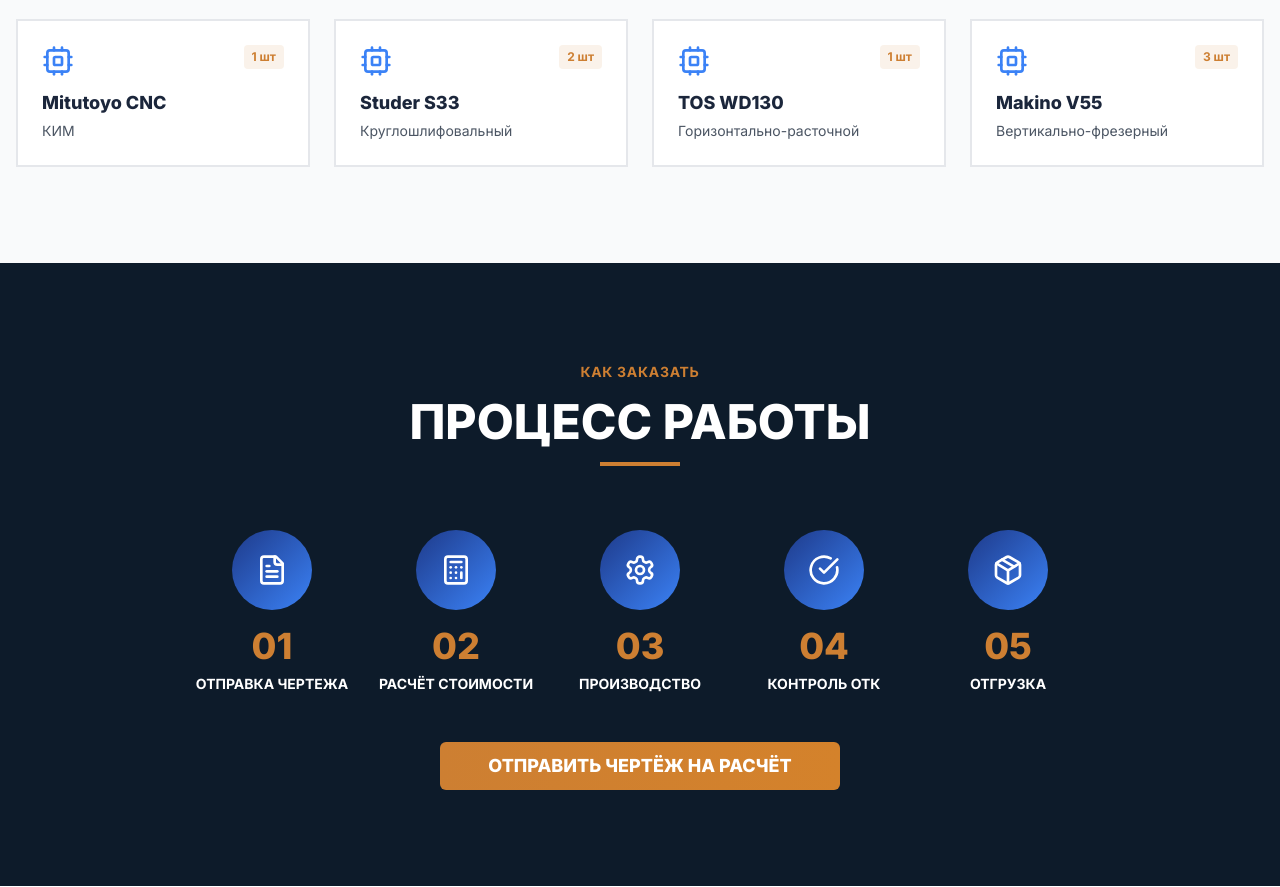
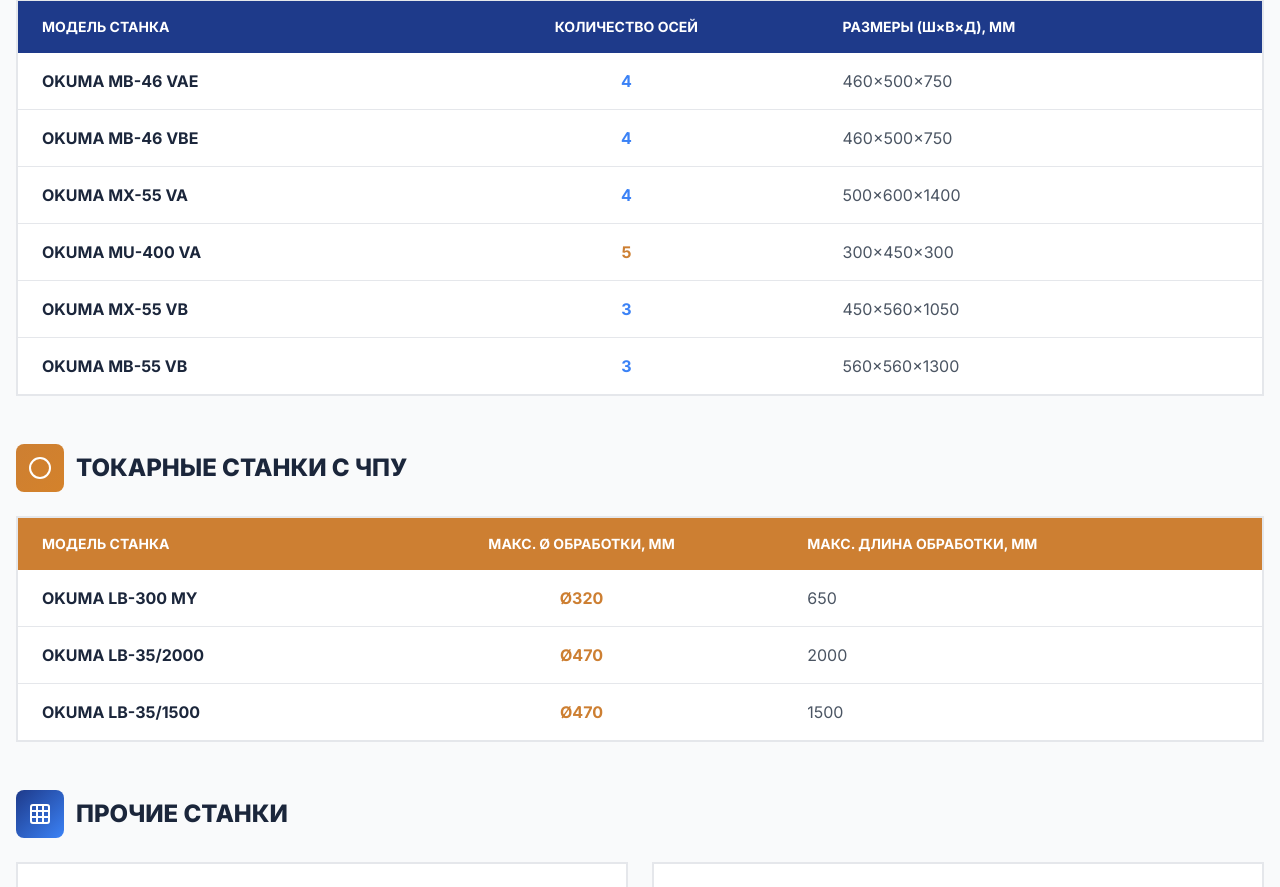
Before and after one commit to pr-poehali-dev/kino-invest-platform, a React (Vite) app: page /production in a window 1280 px wide. Shown: the part 1860-2747 px from the top of the page. Built offline with nearby package versions, Linux system fonts and the light colour scheme.

Commit message:
Копирование парка станков мехобработки

```diff
--- a/src/pages/Production.tsx
+++ b/src/pages/Production.tsx
@@ -134,31 +134,157 @@ const Production = () => {
               ОБОРУДОВАНИЕ
             </div>
             <h2 className="text-4xl md:text-5xl font-black text-[#1B263B] mb-4 uppercase">
-              Наш парк станков
+              Парк станков по механообработке
             </h2>
-            <div className="w-20 h-1 bg-[#CD7F32] mx-auto" />
+            <div className="w-20 h-1 bg-[#CD7F32] mx-auto mb-6" />
+            <p className="text-lg text-gray-600 max-w-3xl mx-auto">
+              Все оборудование оснащено ЧПУ (числовым программным управлением) и магазинами подачи и замены инструмента
+            </p>
           </div>
 
-          <div className="grid md:grid-cols-2 lg:grid-cols-4 gap-6 max-w-7xl mx-auto">
-            {[
-              { name: 'OKUMA LB-3000', type: 'Токарный с ЧПУ', count: '3 шт' },
-              { name: 'DMG MORI NVX5100', type: 'Фрезерный 5-осевой', count: '2 шт' },
-              { name: 'HAAS VF-4', type: 'Обрабатывающий центр', count: '4 шт' },
-              { name: 'Mazak Integrex', type: 'Токарно-фрезерный', count: '2 шт' },
-              { name: 'Mitutoyo CNC', type: 'КИМ', count: '1 шт' },
-              { name: 'Studer S33', type: 'Круглошлифовальный', count: '2 шт' },
-              { name: 'TOS WD130', type: 'Горизонтально-расточной', count: '1 шт' },
-              { name: 'Makino V55', type: 'Вертикально-фрезерный', count: '3 шт' }
-            ].map((machine, idx) => (
-              <div key={idx} className="bg-white border-2 border-gray-200 hover:border-[#3B82F6] p-6 transition-all hover:shadow-lg group">
-                <div className="flex items-start justify-between mb-3">
-                  <Icon name="Cpu" size={32} className="text-[#3B82F6] group-hover:scale-110 transition-transform" />
-                  <span className="text-xs font-bold text-[#CD7F32] bg-[#CD7F32]/10 px-2 py-1 rounded">{machine.count}</span>
+          <div className="max-w-7xl mx-auto space-y-12">
+            <div>
+              <h3 className="text-2xl font-black text-[#1B263B] mb-6 uppercase flex items-center gap-3">
+                <div className="w-12 h-12 bg-gradient-to-br from-[#1E3A8A] to-[#3B82F6] rounded-lg flex items-center justify-center">
+                  <Icon name="Box" size={24} className="text-white" />
                 </div>
-                <h3 className="text-lg font-black text-[#1B263B] mb-1">{machine.name}</h3>
-                <p className="text-sm text-gray-600">{machine.type}</p>
+                Фрезерные обрабатывающие центры
+              </h3>
+              <div className="bg-white border-2 border-gray-200 overflow-hidden">
+                <div className="overflow-x-auto">
+                  <table className="w-full">
+                    <thead className="bg-[#1E3A8A] text-white">
+                      <tr>
+                        <th className="px-6 py-4 text-left text-sm font-bold uppercase">Модель станка</th>
+                        <th className="px-6 py-4 text-center text-sm font-bold uppercase">Количество осей</th>
+                        <th className="px-6 py-4 text-left text-sm font-bold uppercase">Размеры (Ш×В×Д), мм</th>
+                      </tr>
+                    </thead>
+                    <tbody className="divide-y divide-gray-200">
+                      <tr className="hover:bg-gray-50 transition-colors">
+                        <td className="px-6 py-4 font-bold text-[#1B263B]">OKUMA MB-46 VAE</td>
+                        <td className="px-6 py-4 text-center text-[#3B82F6] font-bold">4</td>
+                        <td className="px-6 py-4 text-gray-600">460×500×750</td>
+                      </tr>
+                      <tr className="hover:bg-gray-50 transition-colors">
+                        <td className="px-6 py-4 font-bold text-[#1B263B]">OKUMA MB-46 VBE</td>
+                        <td className="px-6 py-4 text-center text-[#3B82F6] font-bold">4</td>
+                        <td className="px-6 py-4 text-gray-600">460×500×750</td>
+                      </tr>
+                      <tr className="hover:bg-gray-50 transition-colors">
+                        <td className="px-6 py-4 font-bold text-[#1B263B]">OKUMA MX-55 VA</td>
+                        <td className="px-6 py-4 text-center text-[#3B82F6] font-bold">4</td>
+                        <td className="px-6 py-4 text-gray-600">500×600×1400</td>
+                      </tr>
+                      <tr className="hover:bg-gray-50 transition-colors">
+                        <td className="px-6 py-4 font-bold text-[#1B263B]">OKUMA MU-400 VA</td>
+                        <td className="px-6 py-4 text-center text-[#CD7F32] font-bold">5</td>
+                        <td className="px-6 py-4 text-gray-600">300×450×300</td>
+                      </tr>
+                      <tr className="hover:bg-gray-50 transition-colors">
+                        <td className="px-6 py-4 font-bold text-[#1B263B]">OKUMA MX-55 VB</td>
+                        <td className="px-6 py-4 text-center text-[#3B82F6] font-bold">3</td>
+                        <td className="px-6 py-4 text-gray-600">450×560×1050</td>
+                      </tr>
+                      <tr className="hover:bg-gray-50 transition-colors">
+                        <td className="px-6 py-4 font-bold text-[#1B263B]">OKUMA MB-55 VB</td>
+                        <td className="px-6 py-4 text-center text-[#3B82F6] font-bold">3</td>
+                        <td className="px-6 py-4 text-gray-600">560×560×1300</td>
+                      </tr>
+                    </tbody>
+                  </table>
+                </div>
               </div>
-            ))}
+            </div>
+
+            <div>
+              <h3 className="text-2xl font-black text-[#1B263B] mb-6 uppercase flex items-center gap-3">
+                <div className="w-12 h-12 bg-gradient-to-br from-[#CD7F32] to-[#D4822B] rounded-lg flex items-center justify-center">
+                  <Icon name="Circle" size={24} className="text-white" />
+                </div>
+                Токарные станки с ЧПУ
+              </h3>
+              <div className="bg-white border-2 border-gray-200 overflow-hidden">
+                <div className="overflow-x-auto">
+                  <table className="w-full">
+                    <thead className="bg-[#CD7F32] text-white">
+                      <tr>
+                        <th className="px-6 py-4 text-left text-sm font-bold uppercase">Модель станка</th>
+                        <th className="px-6 py-4 text-center text-sm font-bold uppercase">Макс. Ø обработки, мм</th>
+                        <th className="px-6 py-4 text-left text-sm font-bold uppercase">Макс. длина обработки, мм</th>
+                      </tr>
+                    </thead>
+                    <tbody className="divide-y divide-gray-200">
+                      <tr className="hover:bg-gray-50 transition-colors">
+                        <td className="px-6 py-4 font-bold text-[#1B263B]">OKUMA LB-300 MY</td>
+                        <td className="px-6 py-4 text-center text-[#CD7F32] font-bold">Ø320</td>
+                        <td className="px-6 py-4 text-gray-600">650</td>
+                      </tr>
+                      <tr className="hover:bg-gray-50 transition-colors">
+                        <td className="px-6 py-4 font-bold text-[#1B263B]">OKUMA LB-35/2000</td>
+                        <td className="px-6 py-4 text-center text-[#CD7F32] font-bold">Ø470</td>
+                        <td className="px-6 py-4 text-gray-600">2000</td>
+                      </tr>
+                      <tr className="hover:bg-gray-50 transition-colors">
+                        <td className="px-6 py-4 font-bold text-[#1B263B]">OKUMA LB-35/1500</td>
+                        <td className="px-6 py-4 text-center text-[#CD7F32] font-bold">Ø470</td>
+                        <td className="px-6 py-4 text-gray-600">1500</td>
+                      </tr>
+                    </tbody>
+                  </table>
+                </div>
+              </div>
+            </div>
+
+            <div>
+              <h3 className="text-2xl font-black text-[#1B263B] mb-6 uppercase flex items-center gap-3">
+                <div className="w-12 h-12 bg-gradient-to-br from-[#1E3A8A] to-[#3B82F6] rounded-lg flex items-center justify-center">
+                  <Icon name="Grid3x3" size={24} className="text-white" />
+                </div>
+                Прочие станки
+              </h3>
+              <div className="grid md:grid-cols-2 gap-6">
+                <div className="bg-white border-2 border-gray-200 hover:border-[#3B82F6] p-6 transition-all hover:shadow-lg">
+                  <div className="flex items-start gap-4">
+                    <Icon name="Cpu" size={40} className="text-[#3B82F6]" />
+                    <div>
+                      <h4 className="text-xl font-black text-[#1B263B] mb-2">КИМ Mitutoyo CNC</h4>
+                      <p className="text-sm text-gray-600 mb-3">Координатно-измерительная машина</p>
+                      <div className="space-y-1 text-sm text-gray-600">
+                        <div className="flex items-center gap-2">
+                          <Icon name="Check" size={16} className="text-[#3B82F6]" />
+                          <span>Точность измерений: ±0.002 мм</span>
+                        </div>
+                        <div className="flex items-center gap-2">
+                          <Icon name="Check" size={16} className="text-[#3B82F6]" />
+                          <span>3D сканирование деталей</span>
+                        </div>
+                      </div>
+                    </div>
+                  </div>
+                </div>
+
+                <div className="bg-white border-2 border-gray-200 hover:border-[#CD7F32] p-6 transition-all hover:shadow-lg">
+                  <div className="flex items-start gap-4">
+                    <Icon name="Disc" size={40} className="text-[#CD7F32]" />
+                    <div>
+                      <h4 className="text-xl font-black text-[#1B263B] mb-2">Круглошлифовальные</h4>
+                      <p className="text-sm text-gray-600 mb-3">Прецизионная обработка</p>
+                      <div className="space-y-1 text-sm text-gray-600">
+                        <div className="flex items-center gap-2">
+                          <Icon name="Check" size={16} className="text-[#CD7F32]" />
+                          <span>Studer S33 — 2 шт</span>
+                        </div>
+                        <div className="flex items-center gap-2">
+                          <Icon name="Check" size={16} className="text-[#CD7F32]" />
+                          <span>Шероховатость до Ra 0.2</span>
+                        </div>
+                      </div>
+                    </div>
+                  </div>
+                </div>
+              </div>
+            </div>
           </div>
         </div>
       </section>
```
